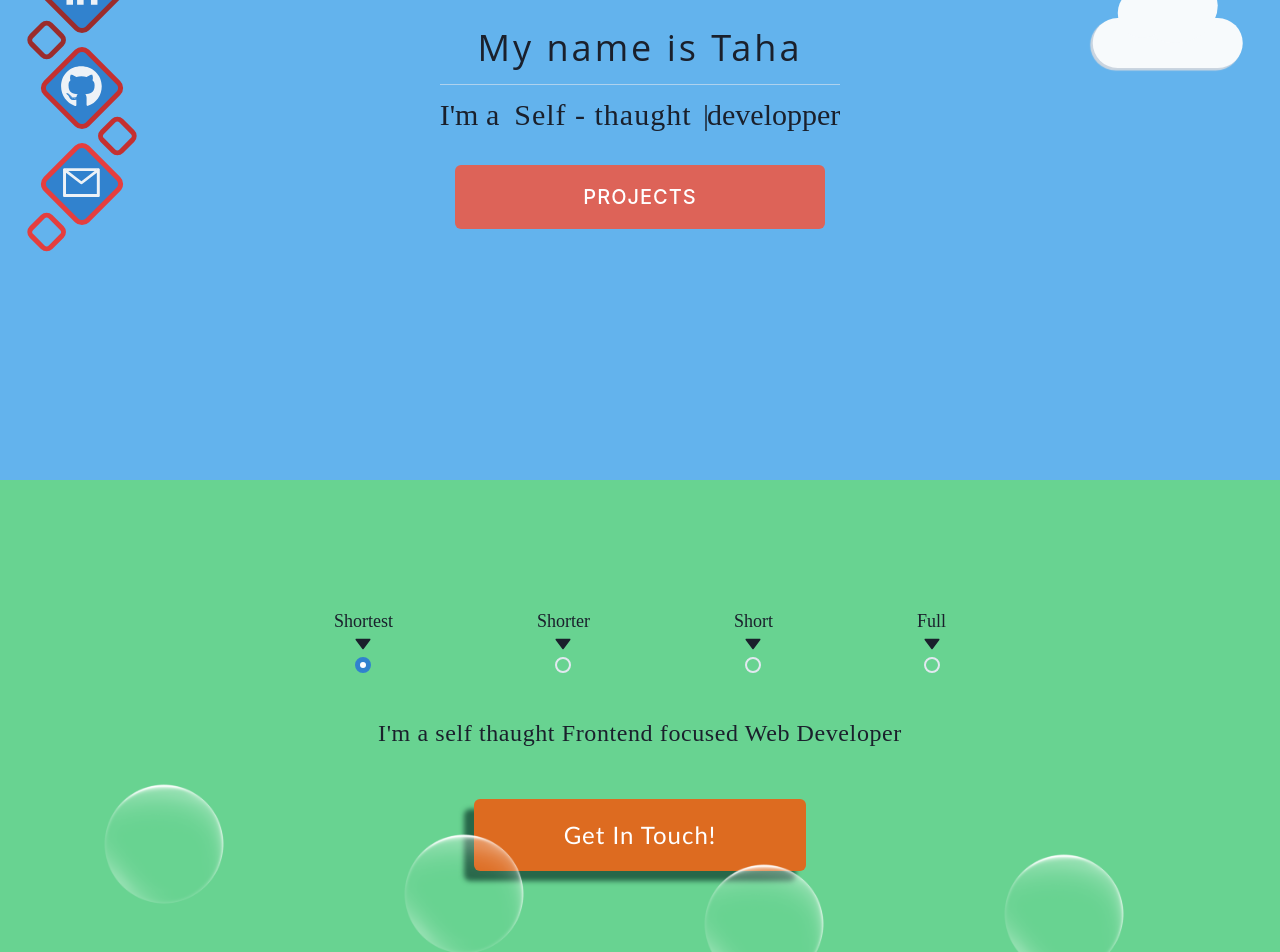
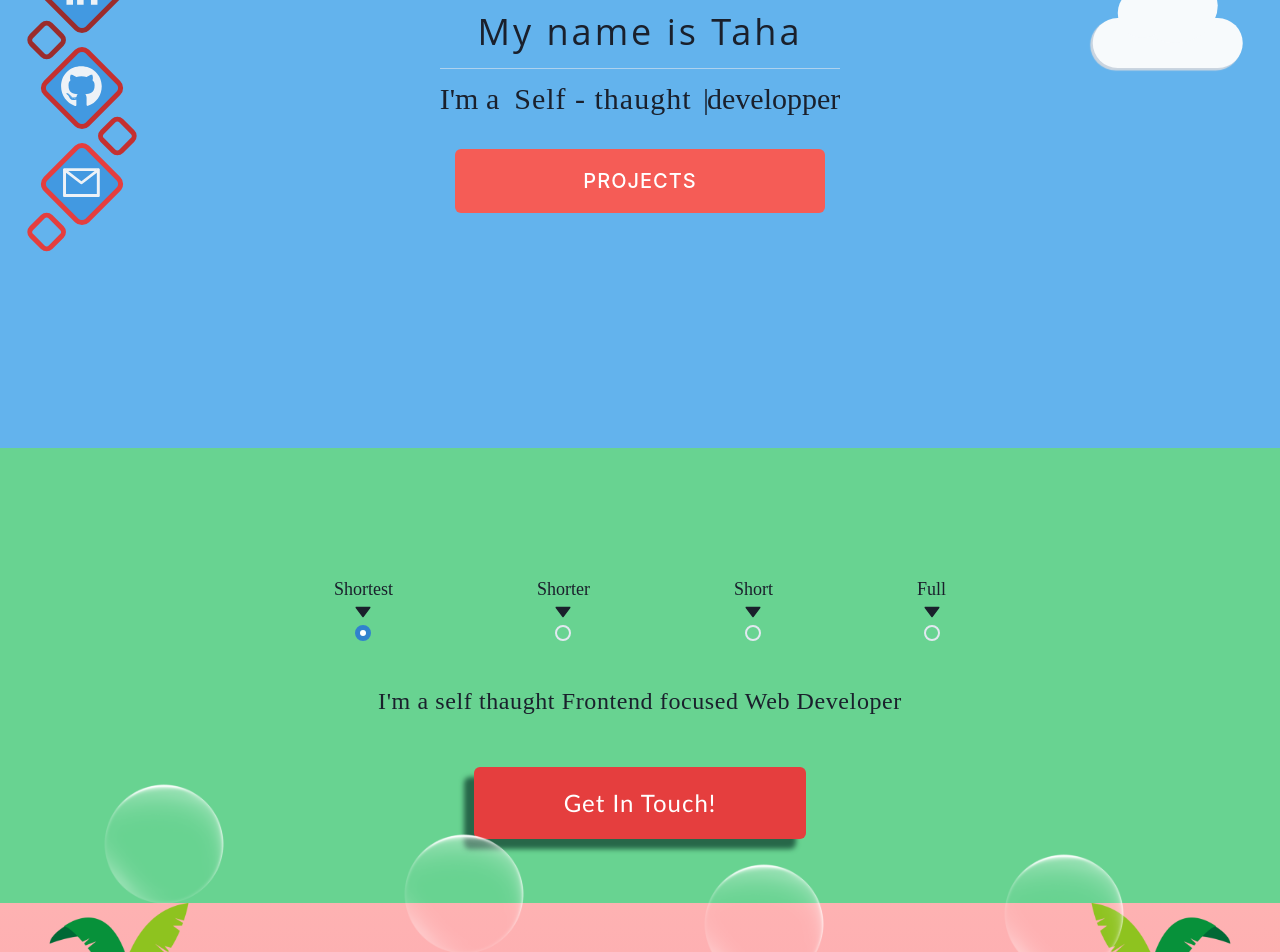
Before and after one commit to tahasama/myPortfolio, a React (Create React App) app: page / in a window 1280 px wide. Shown: the part 320-1272 px from the top of the page. Built offline with nearby package versions, Linux system fonts and the light colour scheme.

Commit message:
add social page links

```diff
--- a/src/components/about.tsx
+++ b/src/components/about.tsx
@@ -28,17 +28,7 @@ const About = () => {
   // const y2 = useTransform(scrollX, [0, 300], [0, -100]);
 
   return (
-    <Box
-      h={
-        selected === ""
-          ? ["lg"]
-          : selected === "shorter"
-          ? ["xl"]
-          : selected === "short"
-          ? ["3xl", "3xl", "2xl"]
-          : ["4xl", "4xl", "3xl"]
-      }
-    >
+    <Box h={"100%"}>
       <Element name="About"></Element>
 
       <Box
@@ -60,7 +50,7 @@ const About = () => {
         // transform={["scale(1)", "scale(0.8)", "scale(0.8)", "scale(1)"]}
         overflow={"hidden"}
         justifyContent={"center"}
-        h={"100%"}
+        // h={"100%"}
       >
         {colorMode !== "dark" && (
           <Box top={"20"}>
@@ -166,7 +156,17 @@ const About = () => {
           fontFamily="roboto slab"
           mx={["2", "2", "24", "40", "40"]}
           // m={0}
-          top={[colorMode !== "dark" ? 32 : 56]}
+          top={[20, colorMode !== "dark" ? 32 : 56]}
+          // pb={
+          //   selected === ""
+          //     ? ["28"]
+          //     : selected === "shorter"
+          //     ? ["28"]
+          //     : selected === "short"
+          //     ? ["28"]
+          //     : ["28"]
+          // }
+          pb={colorMode !== "dark" ? 36 : 48}
         >
           {(selected === "" ||
             selected === "full" ||
@@ -248,17 +248,17 @@ const About = () => {
           )}
           <Link to="Contact" smooth>
             <Button
-              my={["12", "12", "8", "16", "12"]}
+              my={["8", "12", "8", "16", "12"]}
               py={["8", "7", "9"]}
               px={["8vw", "7vw"]}
-              bg={colorMode === "light" ? "orange.500" : "blue.600"}
+              bg={colorMode === "light" ? "red.500" : "blue.600"}
               _hover={{
-                bg: `${colorMode === "light" ? "orange.600" : "blue.700"}`,
+                bg: `${colorMode === "light" ? "red.600" : "blue.700"}`,
                 transform: "translate(-5px,5px)",
                 boxShadow: "0px 0px 0px #276749",
               }}
               _active={{
-                bg: `${colorMode === "light" ? "orange.600" : "blue.700"}`,
+                bg: `${colorMode === "light" ? "red.700" : "blue.800"}`,
                 transform: "translate(5px,5px)",
               }}
               color={"white"}
--- a/src/components/contact.tsx
+++ b/src/components/contact.tsx
@@ -12,6 +12,8 @@ import {
   useColorModeValue,
   VStack,
   Text,
+  useClipboard,
+  HStack,
 } from "@chakra-ui/react";
 import { Element } from "react-scroll";
 import tresor from "../images/tresor.png";
@@ -22,6 +24,7 @@ const Contact = () => {
   const bglOnLight = useColorModeValue("gray.300", "gray.900");
   const bgPlaceHolder = useColorModeValue("gray.200", "gray.600");
   const { colorMode } = useColorMode();
+  const { onCopy, value, hasCopied } = useClipboard("");
 
   //   const bgOnLight = useColorModeValue(
   //     "linear( #ad9ba0 0%, #ad9ba0 80%)",
@@ -148,18 +151,59 @@ const Contact = () => {
             <Img src={tresor} />
           </Flex>
         )}
-
+        <HStack
+          p={10}
+          spacing={7}
+          justifyContent={"center"}
+          alignItems={"center"}
+        >
+          <Text
+            fontFamily={"lato"}
+            fontSize={21}
+            lineHeight={4}
+            letterSpacing={2}
+            fontWeight={500}
+            bgGradient={
+              colorMode !== "dark"
+                ? "linear(to-l, #7928CA, #FF0080)"
+                : "linear(to-r, cyan.500, pink.600)"
+            }
+            bgClip={"text"}
+            h={"6"}
+          >
+            taha.maatof@gmail.com
+          </Text>
+          <Button
+            bgColor={colorMode !== "dark" ? "blue.400" : "blue.600"}
+            onClick={onCopy}
+            value={"taha.maatof@gmail.com"}
+            borderRadius={40}
+            transform="scale(1.2)"
+            _active={{
+              bgColor: colorMode !== "dark" ? "blue.600" : "blue.800",
+            }}
+            _hover={{ bgColor: colorMode !== "dark" ? "blue.500" : "blue.700" }}
+            // py={1}
+            // mx={10}
+            top={-1}
+          >
+            {hasCopied ? "Copied!" : "Copy"}
+          </Button>
+        </HStack>
         <Flex
           pos={"relative"}
           justifyContent={"center"}
           bottom={0}
-          p={4}
-          m={6}
+          // p={4}
+          // m={6}
           alignItems={"center"}
           textAlign="center"
           flexDir={["column", "column", "row"]}
+          fontSize={18}
+          letterSpacing={4}
         >
           <Text>Made with passion by Maatof Taha </Text>
+
           {colorMode !== "dark" ? (
             <Img
               src={copyRight}
--- a/src/components/home.tsx
+++ b/src/components/home.tsx
@@ -48,8 +48,8 @@ from,to
 
 const Home = () => {
   const bglOnLight = useColorModeValue("blue.300", "gray.900");
-  const buttonLight = useColorModeValue("#dd6358", "teal.500");
-  const buttonLightHover = useColorModeValue("#f55c56", "teal.600");
+  const buttonLight = useColorModeValue("#f55c56", "teal.500");
+  const buttonLightHover = useColorModeValue("#dd6358", "teal.600");
   const { colorMode, toggleColorMode } = useColorMode();
 
   // const [pic, setPic] = useState(true);
@@ -73,7 +73,7 @@ const Home = () => {
   return (
     <Box
       overflow={"hidden"}
-      h={["100vh"]}
+      h={["3xl"]}
       // clipPath={[
       //   "polygon(0 0, 100% 0, 100% 96%, 0 100%)",
       //   "polygon(0 0, 100% 0, 100% 96%, 0 100%)",
@@ -324,7 +324,7 @@ const Home = () => {
                 top={["2", "5"]}
                 // left={["0", "auto", "-6", "-58px", "-15px"]}
                 my={["4", "auto", 0]}
-                variant="solid"
+                // variant="solid"
                 px={["74px", "84px", "20", "28", "32"]}
                 py={["5", "7", "7", "7", "8"]}
                 bg={buttonLight}
--- a/src/components/projects.tsx
+++ b/src/components/projects.tsx
@@ -47,12 +47,12 @@ const Projects = () => {
   const x5 = useTransform(scrollY, [2000, 2800], [1300, 1300]);
   const x6 = useTransform(scrollY, [2000, 2800], [1600, 1600]);
 
-  const y1 = useTransform(scrollY, [2500, 2800], [900, -800]);
-  const y2 = useTransform(scrollY, [2600, 2800], [950, -1300]);
-  const y3 = useTransform(scrollY, [2550, 2750], [980, -1200]);
-  const y4 = useTransform(scrollY, [2650, 2750], [970, -900]);
-  const y5 = useTransform(scrollY, [2500, 2650], [740, -1400]);
-  const y6 = useTransform(scrollY, [2600, 2800], [550, -1300]);
+  const y1 = useTransform(scrollY, [2300, 2800], [900, -800]);
+  const y2 = useTransform(scrollY, [2400, 2800], [950, -1300]);
+  const y3 = useTransform(scrollY, [2350, 2750], [980, -1200]);
+  const y4 = useTransform(scrollY, [2450, 2750], [970, -900]);
+  const y5 = useTransform(scrollY, [2300, 2650], [740, -1400]);
+  const y6 = useTransform(scrollY, [2400, 2800], [550, -1300]);
 
   // const o2 = useTransform(scrollY, [2200, 2340], [1, 0]);
 
@@ -96,7 +96,7 @@ const Projects = () => {
               borderRadius={"3xl"}
               w={["100%", "100%", "53%", "55%", "45%"]}
               ml={[0, 0, 12, 0, 0]}
-              zIndex={55}
+              // zIndex={55}
             />
 
             <Box w={"full"}>
@@ -131,6 +131,7 @@ const Projects = () => {
                   style={{ textIndent: 10 }}
                   ml={[0, 0, 0, 0, 32]}
                   fontSize={["17", "18", "14", "16", "20"]}
+                  lineHeight={"8"}
                 >
                   <ListItem>
                     <ListIcon
@@ -267,6 +268,7 @@ const Projects = () => {
                   style={{ textIndent: 10 }}
                   ml={[0, 0, 0, 0, 32]}
                   fontSize={["17", "18", "14", "16", "20"]}
+                  lineHeight={"8"}
                 >
                   <ListItem>
                     <ListIcon
@@ -369,7 +371,7 @@ const Projects = () => {
               borderRadius={"3xl"}
               w={["100%", "100%", "53%", "55%", "45%"]}
               ml={[0, 0, 0, 0, 0]}
-              zIndex={55}
+              // zIndex={55}
             />
           </Flex>
           <VStack
--- a/src/components/social.tsx
+++ b/src/components/social.tsx
@@ -4,12 +4,16 @@ import {
   Flex,
   HStack,
   Img,
+  Link,
   useColorMode,
   VStack,
 } from "@chakra-ui/react";
 import { FaGithub, FaLinkedinIn } from "react-icons/fa";
 import { AiFillGithub, AiOutlineMail } from "react-icons/ai";
+import { Link as LinkScroll } from "react-scroll";
+
 import React from "react";
+import { PollingWatchKind } from "typescript";
 const Social = () => {
   const { colorMode, toggleColorMode } = useColorMode();
 
@@ -37,11 +41,15 @@ const Social = () => {
           // flexDir={["row", "column", "column", "column", "column"]}
           // transform={"rotate(90deg)"}
         >
+          <Link
+            href="https://www.linkedin.com/in/taha-maatof-126058129/"
+            isExternal
+          >
             <Box
               h={[10, 12, "54px", 16, 16]}
               w={[10, 12, "54px", 16, 16]}
               borderRadius={[8, 8, 10, 12, 10]}
-            bgColor={colorMode !== "dark" ? "blue.500" : "blue.900"}
+              bgColor={colorMode !== "dark" ? "blue.400" : "blue.900"}
               border={
                 colorMode !== "dark" ? "5px solid #9B2C2C" : "5px solid #0987A0"
               }
@@ -55,7 +63,8 @@ const Social = () => {
               >
                 <FaLinkedinIn />
               </Box>
-          </Box>{" "}
+            </Box>
+          </Link>
           <Box
             h={[5, 8, 6, 7, 8]}
             w={[5, 8, 6, 7, 8]}
@@ -67,18 +76,18 @@ const Social = () => {
               "rotate(45deg) translateY(20px) translateX(-20px);",
               "rotate(45deg) translateY(25px) translateX(-25px);",
             ]}
-          ></Box>{" "}
+          ></Box>
+          <Link href="https://github.com/tahasama" isExternal>
             <Box
               h={[10, 12, "54px", 16, 16]}
               w={[10, 12, "54px", 16, 16]}
               borderRadius={[8, 8, 10, 12, 10]}
-            bgColor={colorMode !== "dark" ? "blue.500" : "blue.900"}
+              bgColor={colorMode !== "dark" ? "blue.400" : "blue.900"}
               border={
                 colorMode !== "dark" ? "5px solid #C53030" : "5px solid #086F83"
               }
               transform={"rotate(45deg)"}
             >
-            {" "}
               <Box
                 transform={"rotate(-45deg)"}
                 fontSize={[24, 30, 36, 42]}
@@ -88,6 +97,7 @@ const Social = () => {
                 <FaGithub />
               </Box>
             </Box>{" "}
+          </Link>
           <Box
             h={[5, 8, 6, 7, 8]}
             w={[5, 8, 6, 7, 8]}
@@ -100,17 +110,18 @@ const Social = () => {
               "rotate(45deg) translateY(-25px) translateX(25px);",
             ]}
           ></Box>{" "}
+          <LinkScroll to="Contact" smooth>
             <Box
+              cursor={"pointer"}
               h={[10, 12, "54px", 16, 16]}
               w={[10, 12, "54px", 16, 16]}
               borderRadius={[8, 8, 10, 12, 10]}
-            bgColor={colorMode !== "dark" ? "blue.500" : "blue.900"}
+              bgColor={colorMode !== "dark" ? "blue.400" : "blue.900"}
               border={
                 colorMode !== "dark" ? "5px solid #E53E3E" : "5px solid #065666"
               }
               transform={"rotate(45deg)"}
             >
-            {" "}
               <Box
                 transform={"rotate(-45deg)"}
                 fontSize={[24, 28, 34, 42]}
@@ -120,6 +131,7 @@ const Social = () => {
                 <AiOutlineMail />
               </Box>
             </Box>
+          </LinkScroll>
           <Box
             h={[5, 8, 6, 7, 8]}
             w={[5, 8, 6, 7, 8]}
```
Also changed, not shown: src/components/skills.tsx (+10 -10 lines). Lines whose indentation alone changed are shown as unchanged.
